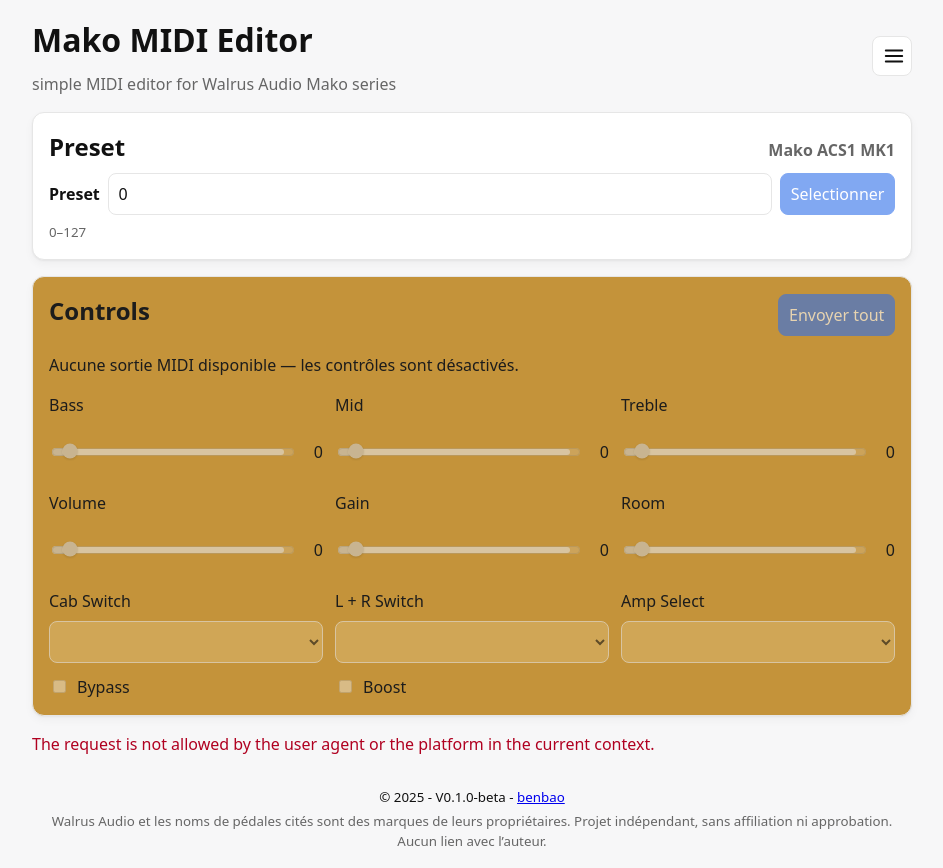
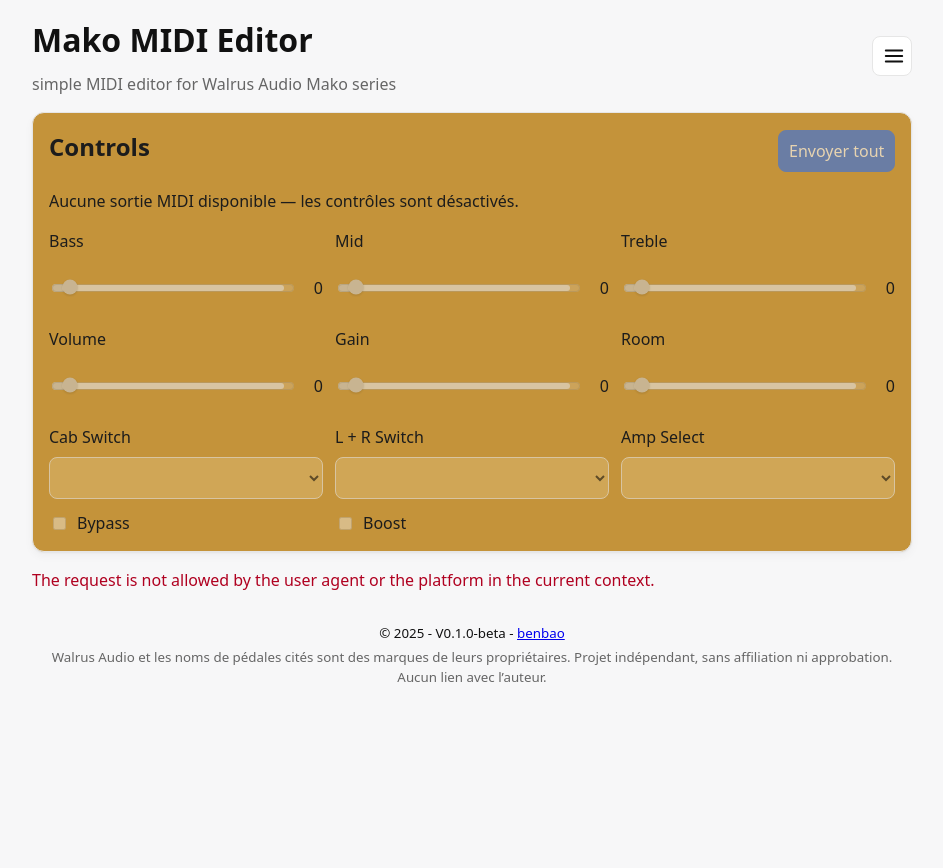
Before and after one commit to bpodrop/mako-editor, a Vue app: page / in a window 1280 px wide. Shown: the whole page, without its empty margins (168-1111 px from the left). After the commit the page ends 800 px from the top, so only its background shows below. Built offline with nearby package versions, Linux system fonts and the light colour scheme.

Commit message:
rework: move preset selection to menu

```diff
--- a/src/ui/App.vue
+++ b/src/ui/App.vue
@@ -15,10 +15,6 @@
 
     <main id="main" role="main" aria-describedby="status">
 
-
-      <section class="card grid">
-        <PcSender :pedal-name="selectedDevice" />
-      </section>
 
       <section class="card" :style="controlsCardStyle" aria-labelledby="controls-heading">
         <div class="controls-header">
@@ -60,8 +56,6 @@
 import { onMounted, computed, ref, watch } from 'vue';
 import { useMidi } from './composables/useMidiStore';
 import { useMidiControls } from '../application/use-midi-controls';
-import PcSender from './components/PcSender.vue';
-import CcSender from './components/CcSender.vue';
 import BurgerMenu from './components/BurgerMenu.vue';
 import { listPedals, getPedalByDevice } from '../config/pedalConfig';
 import type { PedalConfig } from '../config/types';
--- a/src/ui/components/BurgerMenu.vue
+++ b/src/ui/components/BurgerMenu.vue
@@ -58,6 +58,10 @@
         </section>
 
         <section class="drawer-section">
+          <PcSender :pedal-name="selectedDevice" />
+        </section>
+
+        <section class="drawer-section">
           <div class="row">
             <button class="btn" type="button" @click="$emit('export-config')" title="Sauvegarder la configuration courante en fichier JSON">
               Sauvegarder (fichier)
@@ -95,6 +99,7 @@ Autorisez l'accès lorsque votre navigateur le demande.</li>
 import { ref, computed, onMounted, onBeforeUnmount } from 'vue';
 import DeviceSelect from './DeviceSelect.vue';
 import ChannelPicker from './ChannelPicker.vue';
+import PcSender from './PcSender.vue';
 
 type Option = { label: string; value: string };
 
```
